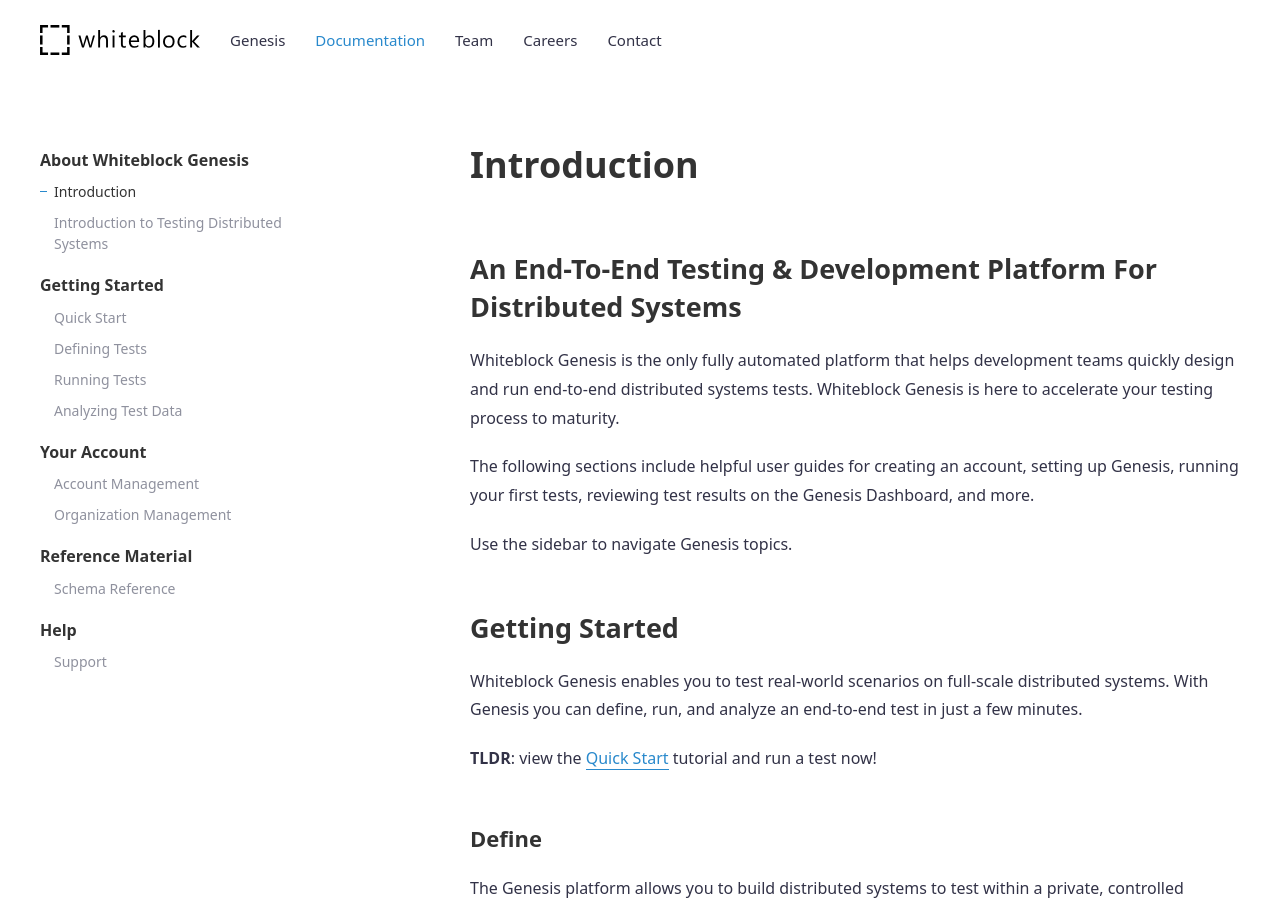
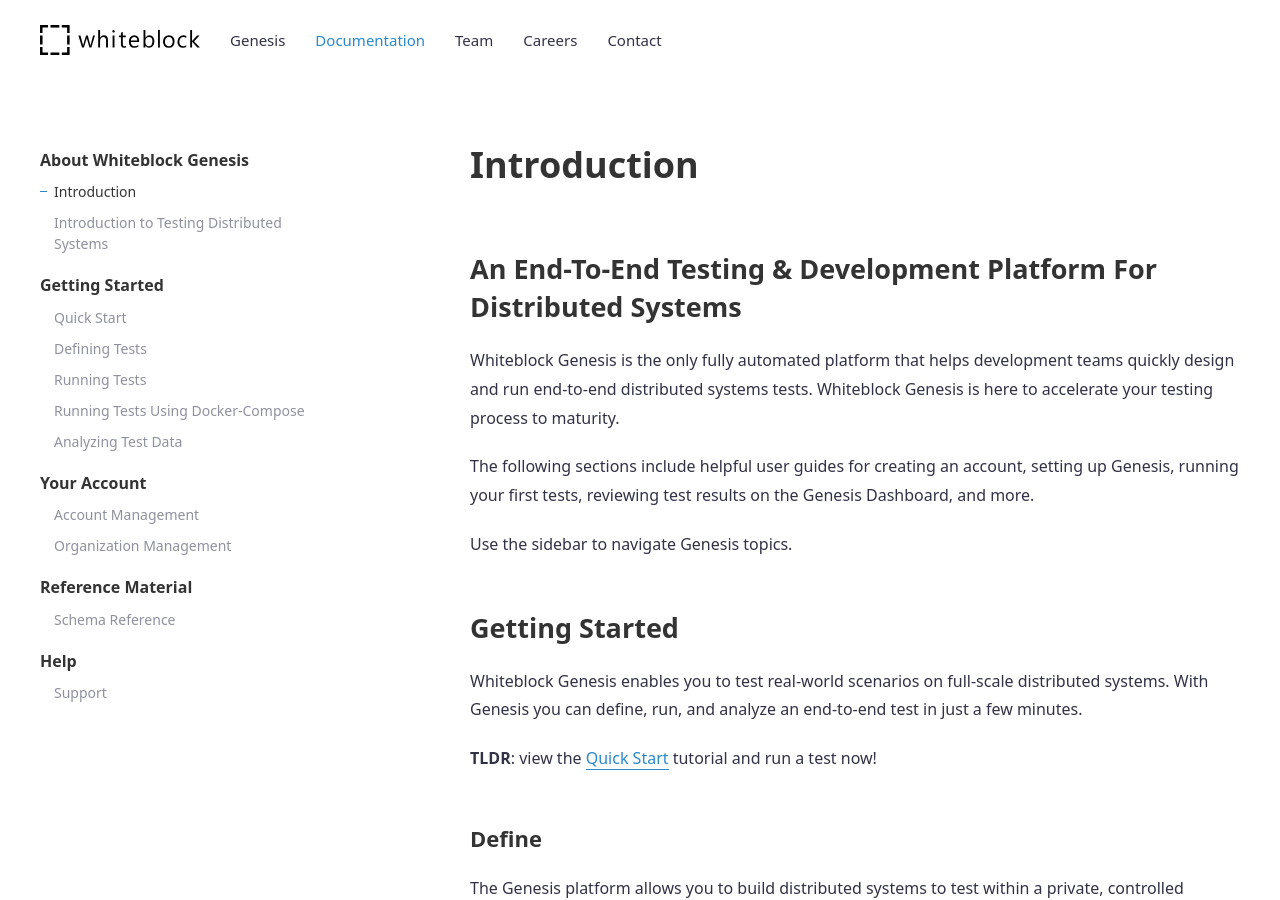
Before and after one commit to whiteblock/genesis-docs, a Jekyll site: the page built from _docs/intro.md, in a window 1280 px wide and 900 px high. Built offline with Jekyll 4.4.1, drawn with Linux system fonts in a browser that asks for light colours.

Commit message:
link to title

```diff
--- a/_data/navigation_docs.yml
+++ b/_data/navigation_docs.yml
@@ -12,6 +12,8 @@
     title: Defining Tests
   - url: /running_tests.html
     title: Running Tests
+  - url: /docker_compose.html
+    title: Running Tests Using Docker-Compose
   - url: /analyzing_test_data.html
     title: Analyzing Test Data
 
```
